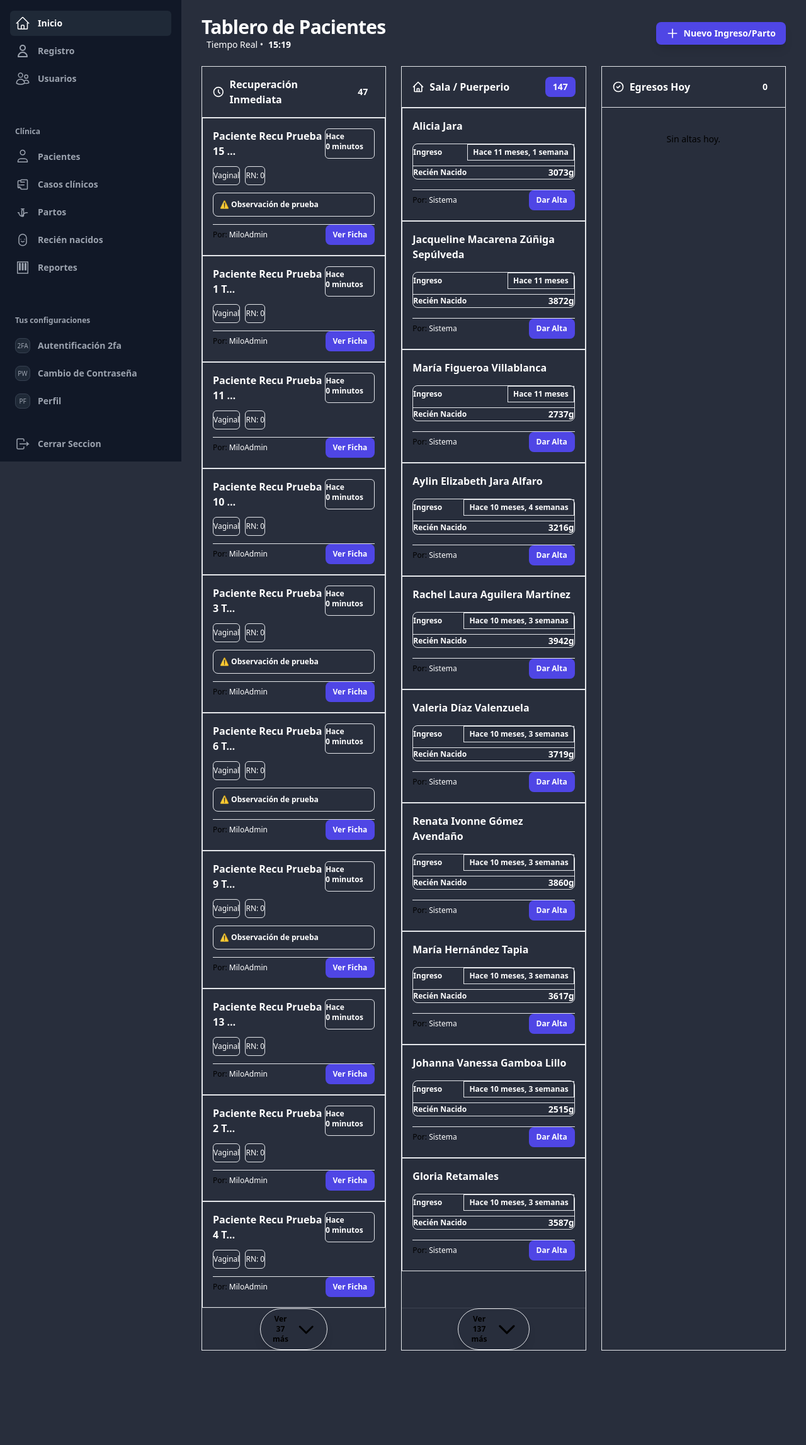
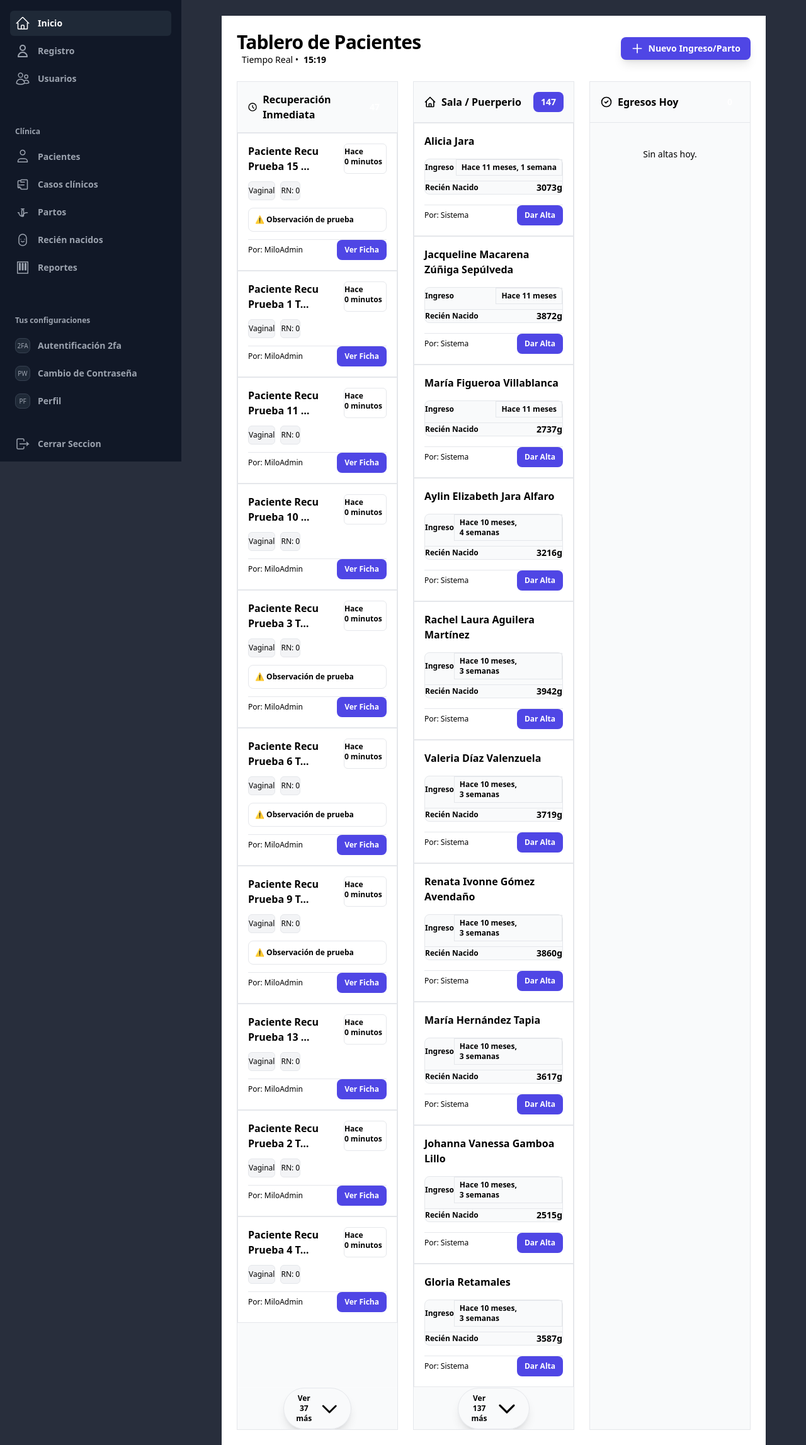
Before and after one commit to Tasquer/hospital_regional, a Django app: page / in a window 1280 px wide. Shown: the part 67-2362 px from the top of the page at 63% size. Before the commit the page ends 2212 px from the top, so only its background shows below. Run offline with Django 5.2, Linux system fonts and the light colour scheme; a user stored in the database is signed in; data comes from the database, SQL or seed files in the repository; both versions use the stored data as it was after the commit; parts of the project's set-up code (start-up, migrations or seed data) failed here and were passed over; some libraries are stand-ins or nearby versions.

Commit message:
cambios en apartados visuales y requerimuientos de maxi

```diff
--- a/templates/clinica/pacientes/_campo_form.html
+++ b/templates/clinica/pacientes/_campo_form.html
@@ -1,12 +1,12 @@
 {% load i18n %}
 <div class="flex flex-col gap-2 {{ extra_classes|default:'' }}">
   {% if field.field.widget.input_type == 'checkbox' %}
-    <label class="flex items-center gap-3 rounded-2xl border border-white/10 bg-white/5 px-4 py-3 text-sm font-semibold text-gray-200">
+    <label class="flex items-center gap-3 rounded-2xl border border-white/10 bg-white/5 px-4 py-3 text-sm font-semibold text-slate-100">
       {{ field }}
       <span>{{ field.label }}</span>
     </label>
   {% else %}
-    <label for="{{ field.id_for_label }}" class="text-sm font-semibold text-gray-200">
+    <label for="{{ field.id_for_label }}" class="text-sm font-semibold text-slate-100">
       {{ field.label }}
       {% if field.field.required %}<span class="text-rose-400">*</span>{% endif %}
     </label>
@@ -15,7 +15,7 @@
     </div>
   {% endif %}
   {% if field.help_text %}
-    <p class="text-xs text-gray-400">{{ field.help_text }}</p>
+    <p class="text-xs text-slate-300">{{ field.help_text }}</p>
   {% endif %}
   {% for error in field.errors %}
     <p class="text-xs text-rose-300">{{ error }}</p>
--- a/templates/pages/index.html
+++ b/templates/pages/index.html
@@ -3,12 +3,13 @@
 {% load static %}
 
 {% block content_main %}
-<div class="space-y-6 h-full flex flex-col">
+<div class="max-w-7xl mx-auto px-4 sm:px-6 lg:px-8">
+<div class="space-y-6 h-full flex flex-col bg-white rounded-2xl shadow p-6 sm:p-8 text-slate-800">
 
     <div class="flex items-center justify-between shrink-0">
         <div>
-            <h1 class="text-3xl font-bold text-white tracking-tight">Tablero de Pacientes</h1>
-            <p class="text-sm text-white flex items-center gap-2">
+            <h1 class="text-3xl font-bold text-slate-900 tracking-tight">Tablero de Pacientes</h1>
+            <p class="text-sm text-slate-700 flex items-center gap-2">
                 <span class="w-2 h-2 rounded-full bg-green-400 animate-pulse"></span>
                 Tiempo Real • <span id="reloj-actual" class="font-semibold">--:--</span>
             </p>
@@ -22,9 +23,9 @@
     <div class="grid grid-cols-1 lg:grid-cols-3 gap-6 h-full min-h-[500px]">
 
         <!-- COLUMNA RECUPERACIÓN INMEDIATA -->
-        <div class="flex flex-col bg-gray-800/60 rounded-xl border border-white/20 overflow-hidden h-full shadow-xl">
-            <div class="p-4 border-b border-white/20 bg-rose-500/20 flex justify-between items-center shrink-0">
-                <h3 class="font-bold text-white text-base flex items-center gap-2">
+        <div class="flex flex-col bg-gray-50 rounded-xl border border-gray-200 overflow-hidden h-full shadow-xl">
+            <div class="p-4 border-b border-gray-200 bg-rose-50 flex justify-between items-center shrink-0">
+                <h3 class="font-bold text-slate-900 text-base flex items-center gap-2">
                     <svg class="w-5 h-5" fill="none" viewBox="0 0 24 24" stroke="currentColor"><path stroke-linecap="round" stroke-linejoin="round" stroke-width="2" d="M12 8v4l3 3m6-3a9 9 0 11-18 0 9 9 0 0118 0z" /></svg>
                     Recuperación Inmediata
                 </h3>
@@ -33,37 +34,37 @@
 
             <div class="p-3 space-y-3 overflow-y-auto custom-scrollbar flex-1">
                 {% for parto in col_recuperacion %}
-                <div class="bg-gray-700/40 p-4 rounded-xl shadow-md border border-gray-600/60 hover:border-rose-400/60 hover:bg-gray-700/60 transition-all group {% if forloop.counter > 10 %}hidden extra-recuperacion{% endif %} relative">
+                <div class="bg-white p-4 rounded-xl shadow-md border border-gray-200 hover:border-rose-200 hover:bg-rose-50 transition-all group {% if forloop.counter > 10 %}hidden extra-recuperacion{% endif %} relative">
                     <div class="absolute left-0 top-4 bottom-4 w-1 rounded-r {% if parto.complicaciones %}bg-rose-400{% else %}bg-rose-600{% endif %}"></div>
 
                     <div class="pl-3">
                         <div class="flex justify-between items-start mb-3">
-                            <h4 class="font-bold text-white text-base">{{ parto.paciente.nombre_completo|truncatechars:25 }}</h4>
-                            <span class="text-xs font-semibold px-2.5 py-1 rounded-md bg-rose-400/20 text-white border border-rose-400/30">
+                            <h4 class="font-bold text-slate-900 text-base">{{ parto.paciente.nombre_completo|truncatechars:25 }}</h4>
+                            <span class="text-xs font-semibold px-2.5 py-1 rounded-md bg-rose-100 text-rose-700 border border-rose-200">
                                 Hace {{ parto.fecha_hora|timesince }}
                             </span>
                         </div>
 
                         <div class="flex flex-wrap gap-2 mb-3">
-                            <span class="text-xs font-medium bg-gray-600/60 text-white px-2.5 py-1.5 rounded-md border border-gray-500/40">
+                            <span class="text-xs font-medium bg-gray-100 text-slate-800 px-2.5 py-1.5 rounded-md border border-gray-200">
                                 {{ parto.get_tipo_parto_display }}
                             </span>
-                            <span class="text-xs font-medium bg-gray-600/60 text-white px-2.5 py-1.5 rounded-md border border-gray-500/40 flex items-center gap-1">
+                            <span class="text-xs font-medium bg-gray-100 text-slate-800 px-2.5 py-1.5 rounded-md border border-gray-200 flex items-center gap-1">
                                 RN: {{ parto.recien_nacidos.count }}
                             </span>
                         </div>
 
                         {% if parto.complicaciones %}
-                            <div class="mb-3 bg-rose-500/20 border border-rose-400/40 rounded-lg p-2.5">
-                                <p class="text-xs text-white font-semibold flex items-center gap-1">
+                            <div class="mb-3 bg-rose-50 border border-rose-200 rounded-lg p-2.5">
+                                <p class="text-xs text-rose-700 font-semibold flex items-center gap-1">
                                     ⚠️ {{ parto.complicaciones|truncatechars:30 }}
                                 </p>
                             </div>
                         {% endif %}
 
-                        <div class="flex justify-between items-center border-t border-gray-600/50 pt-3 mt-3">
-                            <div class="text-xs text-white/80">
-                                Por: <span class="text-white font-medium">{% if parto.paciente.registrado_por %}{{ parto.paciente.registrado_por.get_full_name|default:parto.paciente.registrado_por.username }}{% else %}Sistema{% endif %}</span>
+                        <div class="flex justify-between items-center border-t border-gray-200 pt-3 mt-3">
+                            <div class="text-xs text-slate-700">
+                                Por: <span class="text-slate-900 font-medium">{% if parto.paciente.registrado_por %}{{ parto.paciente.registrado_por.get_full_name|default:parto.paciente.registrado_por.username }}{% else %}Sistema{% endif %}</span>
                             </div>
                             <a href="{% url 'clinica:parto_detail' parto.pk %}" class="bg-indigo-600 hover:bg-indigo-500 text-white text-xs font-bold px-3 py-2 rounded-lg shadow-md hover:shadow-lg transition-all flex items-center gap-1">
                                 Ver Ficha
@@ -72,7 +73,7 @@
                     </div>
                 </div>
                 {% empty %}
-                <div class="text-center py-10 text-white/60 text-sm">No hay pacientes en recuperación.</div>
+                <div class="text-center py-10 text-slate-700 text-sm">No hay pacientes en recuperación.</div>
                 {% endfor %}
             </div>
 
@@ -87,9 +88,9 @@
         </div>
 
         <!-- COLUMNA SALA/PUERPERIO -->
-        <div class="flex flex-col bg-gray-800/60 rounded-xl border border-white/20 overflow-hidden h-full shadow-xl">
-            <div class="p-4 border-b border-white/20 bg-indigo-500/20 flex justify-between items-center shrink-0">
-                <h3 class="font-bold text-white text-base flex items-center gap-2">
+        <div class="flex flex-col bg-gray-50 rounded-xl border border-gray-200 overflow-hidden h-full shadow-xl">
+            <div class="p-4 border-b border-gray-200 bg-indigo-50 flex justify-between items-center shrink-0">
+                <h3 class="font-bold text-slate-900 text-base flex items-center gap-2">
                     <svg class="w-5 h-5" fill="none" viewBox="0 0 24 24" stroke="currentColor"><path stroke-linecap="round" stroke-linejoin="round" stroke-width="2" d="M3 12l2-2m0 0l7-7 7 7M5 10v10a1 1 0 001 1h3m10-11l2 2m-2-2v10a1 1 0 01-1 1h-3m-6 0a1 1 0 001-1v-4a1 1 0 011-1h2a1 1 0 011 1v4a1 1 0 001 1m-6 0h6" /></svg>
                     Sala / Puerperio
                 </h3>
@@ -98,23 +99,23 @@
 
             <div class="p-3 space-y-3 overflow-y-auto custom-scrollbar flex-1">
                 {% for parto in col_sala %}
-                <div class="bg-gray-700/40 p-4 rounded-xl shadow-md border border-gray-600/60 hover:border-indigo-400/60 hover:bg-gray-700/60 transition-all {% if forloop.counter > 10 %}hidden extra-sala{% endif %}">
+                <div class="bg-white p-4 rounded-xl shadow-md border border-gray-200 hover:border-indigo-200 hover:bg-indigo-50 transition-all {% if forloop.counter > 10 %}hidden extra-sala{% endif %}">
                     <div class="flex justify-between items-start mb-4">
-                        <h4 class="font-bold text-white text-base">{{ parto.paciente.nombre_completo }}</h4>
+                        <h4 class="font-bold text-slate-900 text-base">{{ parto.paciente.nombre_completo }}</h4>
                     </div>
 
-                    <div class="bg-gray-600/30 rounded-lg p-3 border border-gray-500/40 mb-4">
+                    <div class="bg-gray-50 rounded-lg p-3 border border-gray-200 mb-4">
                         <div class="flex items-center justify-between mb-2">
-                            <span class="text-xs text-white uppercase tracking-wide font-semibold">Ingreso</span>
-                            <span class="text-xs font-bold text-white bg-indigo-400/20 px-2 py-1 rounded border border-indigo-400/30">
+                            <span class="text-xs text-slate-700 uppercase tracking-wide font-semibold">Ingreso</span>
+                            <span class="text-xs font-bold text-indigo-700 bg-indigo-100 px-2 py-1 rounded border border-indigo-200">
                                 Hace {{ parto.fecha_hora|timesince }}
                             </span>
                         </div>
-                        <div class="flex items-center justify-between pt-2 border-t border-gray-500/30">
-                            <span class="text-xs text-white uppercase tracking-wide font-semibold">Recién Nacido</span>
+                        <div class="flex items-center justify-between pt-2 border-t border-gray-200">
+                            <span class="text-xs text-slate-700 uppercase tracking-wide font-semibold">Recién Nacido</span>
                             {% with rn=parto.recien_nacidos.first %}
                                 {% if rn %}
-                                    <span class="text-sm font-bold {% if rn.peso_gramos < 2500 %}text-amber-300{% else %}text-white{% endif %}">
+                                    <span class="text-sm font-bold {% if rn.peso_gramos < 2500 %}text-amber-600{% else %}text-slate-900{% endif %}">
                                         {{ rn.peso_gramos }}g
                                     </span>
                                 {% else %}
@@ -124,9 +125,9 @@
                         </div>
                     </div>
 
-                    <div class="flex justify-between items-center border-t border-gray-600/50 pt-3">
-                        <div class="text-xs text-white/80 max-w-[60%] truncate">
-                           Por: <span class="text-white font-medium">{% if parto.paciente.registrado_por %}{{ parto.paciente.registrado_por.get_full_name|default:parto.paciente.registrado_por.username }}{% else %}Sistema{% endif %}</span>
+                    <div class="flex justify-between items-center border-t border-gray-200 pt-3">
+                        <div class="text-xs text-slate-700 max-w-[60%] truncate">
+                           Por: <span class="text-slate-900 font-medium">{% if parto.paciente.registrado_por %}{{ parto.paciente.registrado_por.get_full_name|default:parto.paciente.registrado_por.username }}{% else %}Sistema{% endif %}</span>
                         </div>
 
                         <a href="{% url 'clinica:alta_create' %}?parto_id={{ parto.id }}" class="bg-indigo-600 hover:bg-indigo-500 text-white text-xs font-bold px-3 py-2 rounded-lg shadow-md hover:shadow-lg transition-all">
@@ -135,7 +136,7 @@
                     </div>
                 </div>
                 {% empty %}
-                <div class="text-center py-10 text-white/60 text-sm">Sala vacía.</div>
+                <div class="text-center py-10 text-slate-700 text-sm">Sala vacía.</div>
                 {% endfor %}
             </div>
 
@@ -150,9 +151,9 @@
         </div>
 
         <!-- COLUMNA EGRESOS HOY -->
-        <div class="flex flex-col bg-gray-800/60 rounded-xl border border-white/20 overflow-hidden h-full shadow-xl">
-            <div class="p-4 border-b border-white/20 bg-emerald-500/20 flex justify-between items-center shrink-0">
-                <h3 class="font-bold text-white text-base flex items-center gap-2">
+        <div class="flex flex-col bg-gray-50 rounded-xl border border-gray-200 overflow-hidden h-full shadow-xl">
+            <div class="p-4 border-b border-gray-200 bg-emerald-50 flex justify-between items-center shrink-0">
+                <h3 class="font-bold text-slate-900 text-base flex items-center gap-2">
                     <svg class="w-5 h-5" fill="none" viewBox="0 0 24 24" stroke="currentColor"><path stroke-linecap="round" stroke-linejoin="round" stroke-width="2" d="M9 12l2 2 4-4m6 2a9 9 0 11-18 0 9 9 0 0118 0z" /></svg>
                     Egresos Hoy
                 </h3>
@@ -161,31 +162,31 @@
 
             <div class="p-3 space-y-3 overflow-y-auto custom-scrollbar flex-1">
                 {% for alta in col_altas %}
-                <div class="bg-gray-700/40 p-4 rounded-xl shadow-md border border-gray-600/60 hover:border-emerald-400/60 hover:bg-gray-700/60 transition-all {% if forloop.counter > 10 %}hidden extra-altas{% endif %}">
+                <div class="bg-white p-4 rounded-xl shadow-md border border-gray-200 hover:border-emerald-200 hover:bg-emerald-50 transition-all {% if forloop.counter > 10 %}hidden extra-altas{% endif %}">
                     <div class="flex items-center gap-2 mb-3">
                         <div class="w-2.5 h-2.5 rounded-full bg-emerald-400 shrink-0 shadow-sm"></div>
-                        <h4 class="font-bold text-white text-base">{{ alta.parto.paciente.nombre_completo }}</h4>
+                        <h4 class="font-bold text-slate-900 text-base">{{ alta.parto.paciente.nombre_completo }}</h4>
                     </div>
 
-                    <div class="space-y-2.5 pl-4 border-l-2 border-gray-600/50 ml-1">
-                        <div class="bg-gray-600/30 rounded-lg p-2.5 border border-gray-500/40">
+                    <div class="space-y-2.5 pl-4 border-l-2 border-gray-200 ml-1">
+                        <div class="bg-gray-50 rounded-lg p-2.5 border border-gray-200">
                             <div class="flex items-center justify-between">
-                                <span class="text-xs text-white font-semibold">Hora Alta:</span>
-                                <span class="text-sm font-bold text-white bg-emerald-400/20 px-2.5 py-1 rounded-md border border-emerald-400/30">
+                                <span class="text-xs text-slate-700 font-semibold">Hora Alta:</span>
+                                <span class="text-sm font-bold text-emerald-700 bg-emerald-100 px-2.5 py-1 rounded-md border border-emerald-200">
                                     {{ alta.fecha_alta|date:"H:i" }} hrs
                                 </span>
                             </div>
                         </div>
-                        <div class="bg-gray-600/30 rounded-lg p-2.5 border border-gray-500/40">
-                            <span class="text-xs text-white uppercase tracking-wide font-semibold mb-1 block">Responsable</span>
-                            <span class="text-sm text-white font-semibold">
+                        <div class="bg-gray-50 rounded-lg p-2.5 border border-gray-200">
+                            <span class="text-xs text-slate-700 uppercase tracking-wide font-semibold mb-1 block">Responsable</span>
+                            <span class="text-sm text-slate-900 font-semibold">
                                 Dr(a). {{ alta.profesional_responsable.get_full_name|default:alta.profesional_responsable.username }}
                             </span>
                         </div>
                     </div>
                 </div>
                 {% empty %}
-                <div class="text-center py-10 text-white/60 text-sm">Sin altas hoy.</div>
+                <div class="text-center py-10 text-slate-700 text-sm">Sin altas hoy.</div>
                 {% endfor %}
             </div>
 
@@ -200,6 +201,7 @@
         </div>
 
     </div>
+</div>
 </div>
 
 <script>
```
Also changed, not shown: clinica/forms.py (+48 -1 lines), reportes/templates/reportes/dashboard_obstetricia.html (+16 -6 lines), templates/clinica/partos/formulario.html (+53 -2 lines), templates/clinica/recien_nacidos/formulario.html (+54 -2 lines), db.sqlite3.
